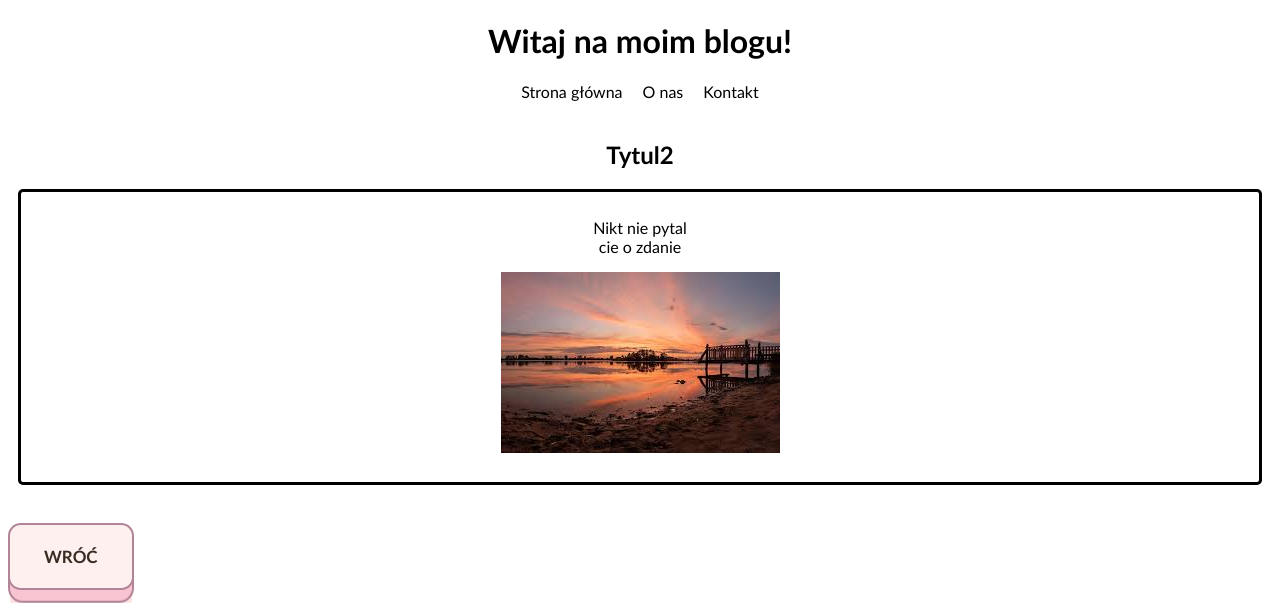
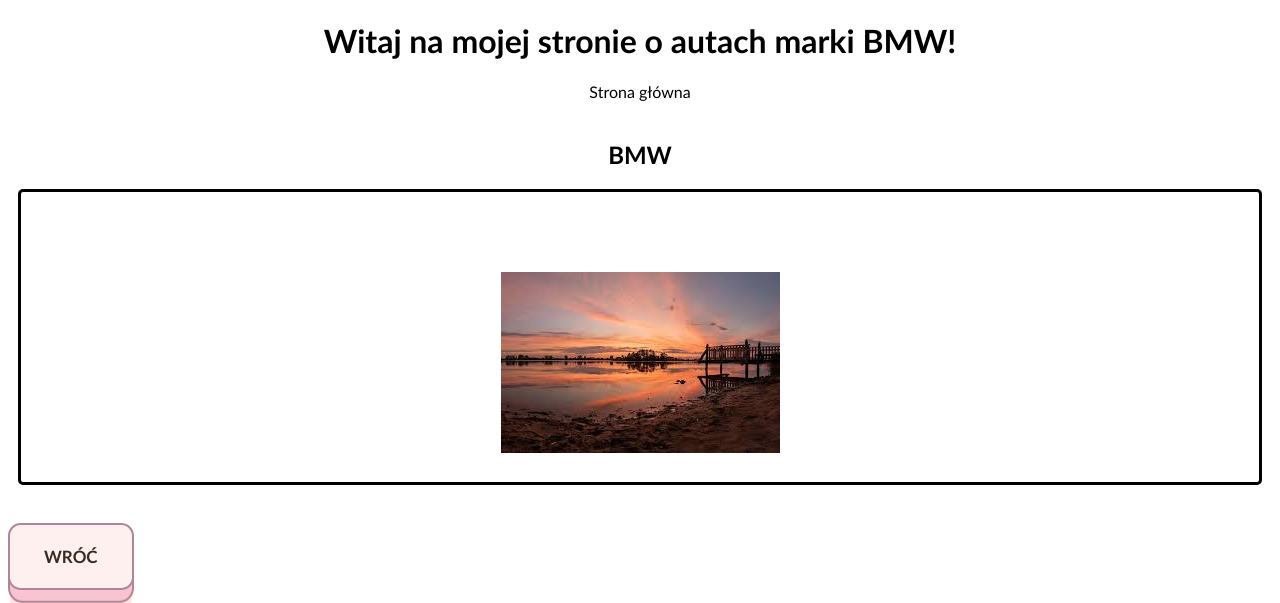
Before and after one commit to bartoszgrymaszewski55/strona-html, a plain HTML site: page post2.html in a window 1280 px wide. Shown: the top 603 px of the page. Drawn offline with Linux system fonts and the light colour scheme.

Commit message:
Update post2.html

```diff
--- a/post2.html
+++ b/post2.html
@@ -9,23 +9,22 @@
     </head>
     <body>
         <header>
-            <h1 align="center">Witaj na moim blogu!</h1>
+            <h1 align="center">Witaj na mojej stronie o autach marki BMW!</h1>
 
             <div class="odnosniki">
                 <a href="index.html">Strona główna</a>
-                <a href="about.html">O nas</a>
-                <a href="contact.html">Kontakt</a>
+
             </div>
 
         </header>
 
         <br>
-        <h2 align="center">Tytul2</h2>
+        <h2 align="center">BMW</h2>
 
         <div align="center" class="post">
             <p align="center">
-                Nikt nie pytal<br>
-                cie o zdanie<br>
+                <br>
+                <br>
             </p>
 
             <img src="zdjęcie.jpg" align="center" />
```
